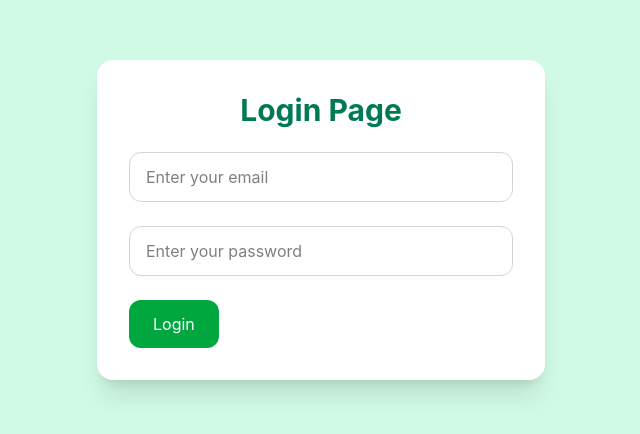
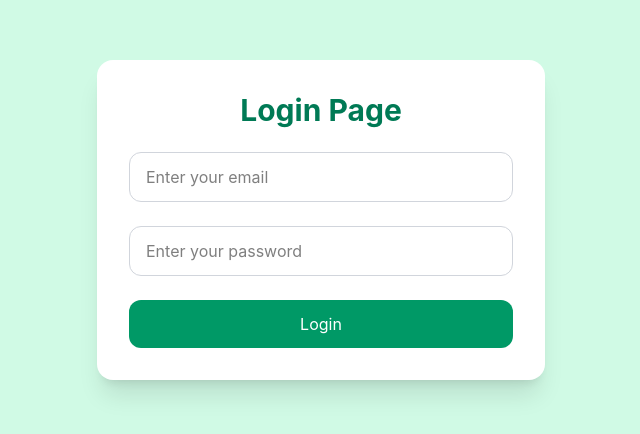
Before and after one commit to moemenhafez/project-final, a React (Vite) app: page /login in a window 1280 px wide. Shown: the part 180-614 px from the top of the page, without its empty margins (319-959 px from the left). Built offline with nearby package versions, Linux system fonts and the light colour scheme.

Commit message:
Add login button functionality and click event handling

```diff
--- a/src/components/ui/Button.tsx
+++ b/src/components/ui/Button.tsx
@@ -1,18 +1,25 @@
 interface ButtonProps {
   title: string
+
+  onClick: () => void
 }
 
 function Button({
   title,
+  onClick,
 }: ButtonProps) {
   return (
     <button
+      onClick={onClick}
       className="
-        bg-green-600
+        w-full
+        bg-emerald-600
         text-white
         px-6
         py-3
         rounded-xl
+        hover:bg-emerald-700
+        transition
       "
     >
       {title}
--- a/src/pages/auth/LoginPage.tsx
+++ b/src/pages/auth/LoginPage.tsx
@@ -8,6 +8,13 @@ function LoginPage() {
   const [email, setEmail] = useState('')
 
   const [password, setPassword] = useState('')
+
+  function handleLogin() {
+    console.log({
+      email,
+      password,
+    })
+  }
 
   return (
     <div
@@ -60,7 +67,10 @@ function LoginPage() {
           }
         />
 
-        <Button title="Login" />
+        <Button
+          title="Login"
+          onClick={handleLogin}
+        />
       </div>
     </div>
   )
```
